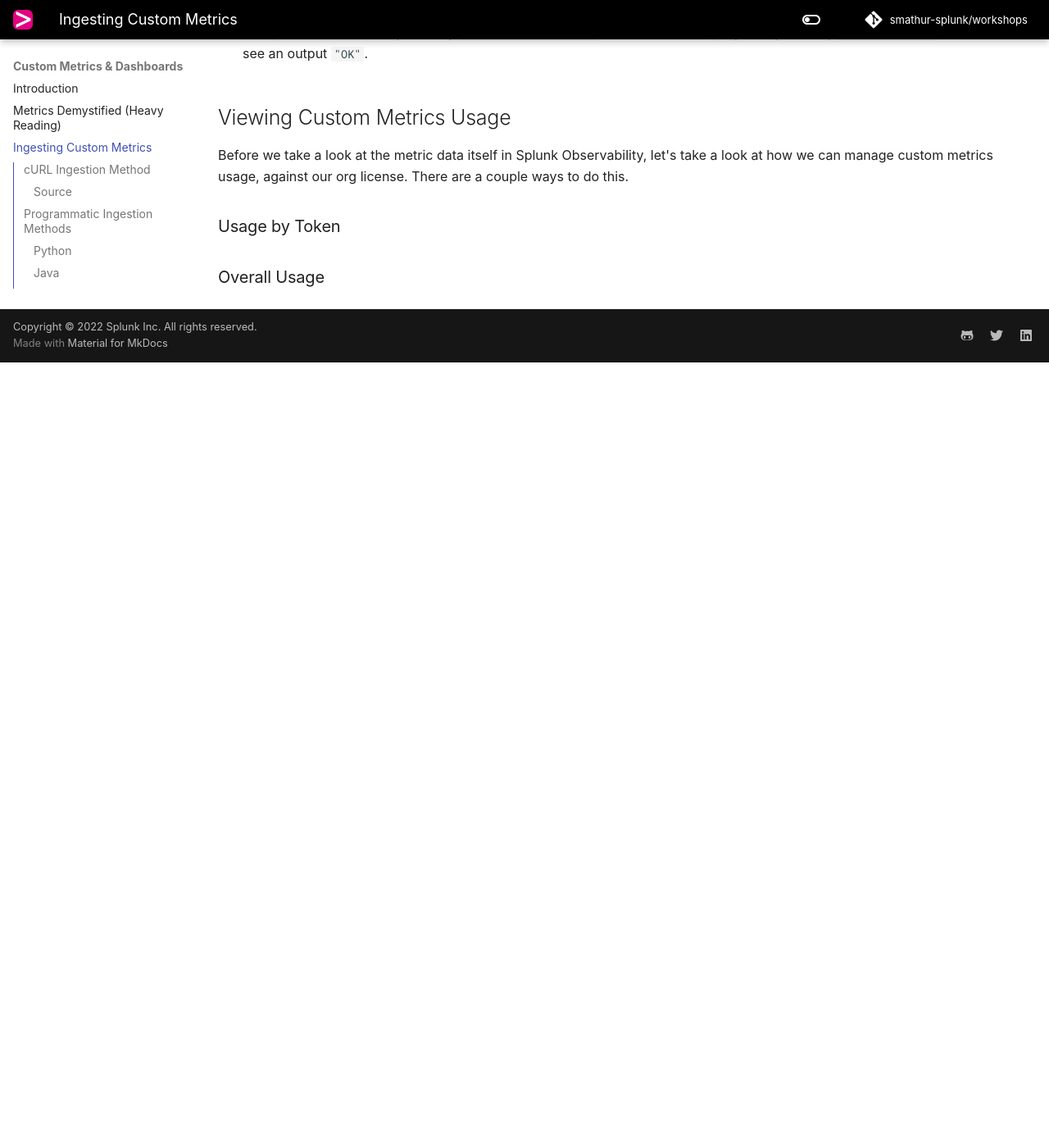
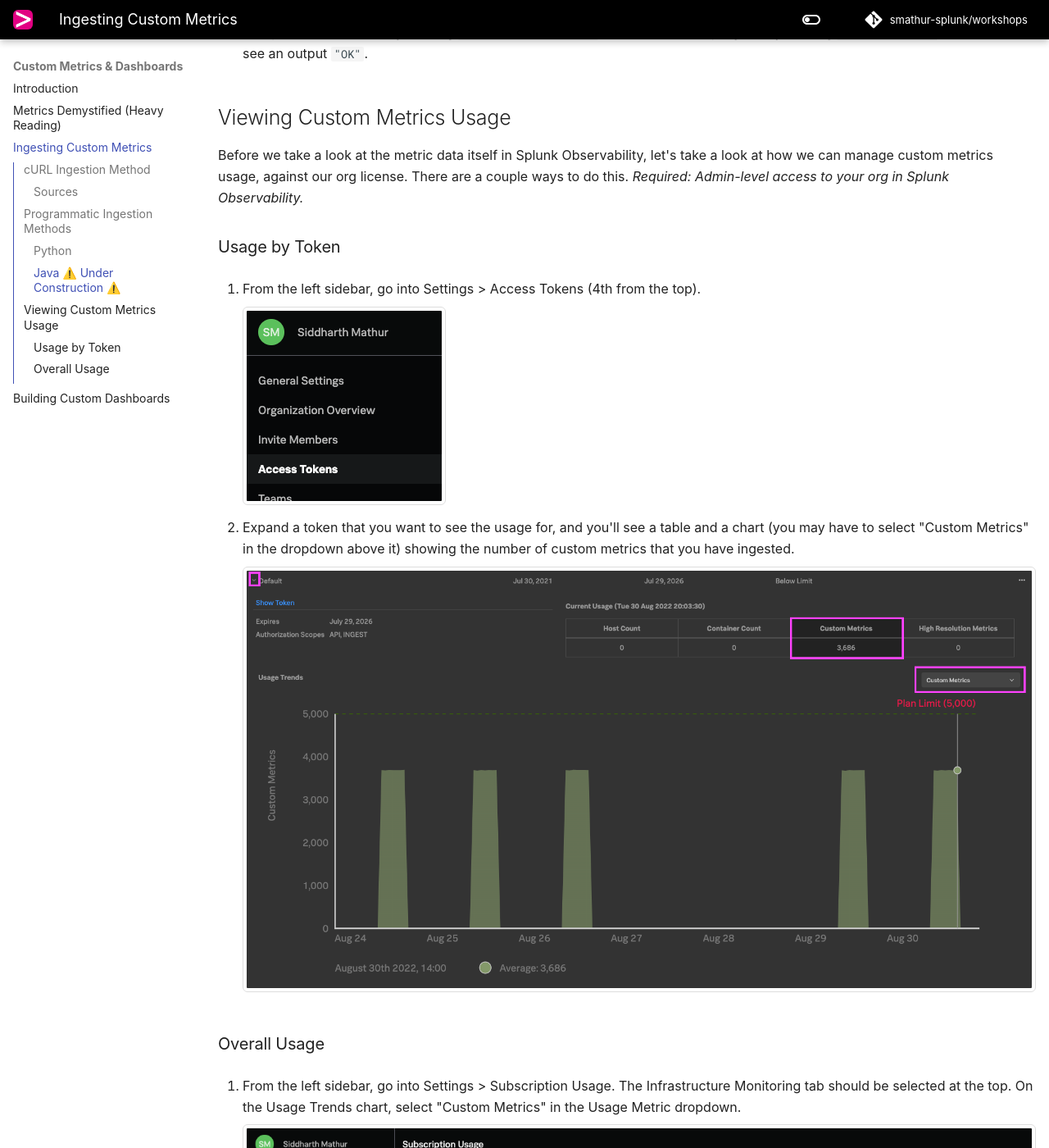
Before and after one commit to smathur-splunk/workshops, an MkDocs documentation site: the page built from docs/custom_metr.md, in a window 1280 px wide and 1400 px high, scrolled down 2940 px. Shown: the whole window at 82% size. Built offline with MkDocs 1.6.1 and Material for MkDocs 9.7.7, drawn with Linux system fonts in a browser that asks for light colours; some web fonts are replaced; comment, search, counter and statistics services are not loaded; the version menu is left out; before the commit the page ends 3382 px from its top, so only the background shows below that; some of the changed text lies outside the part shown.

Commit message:
Update custom metrics page

```diff
--- a/docs/custom_metr.md
+++ b/docs/custom_metr.md
@@ -31,7 +30,7 @@
 
 5. Run the command, and you should see an output `"OK"`. Congrats, you've just sent in a custom metric! Let's see how we can automate this and potentially leverage it in application code.
 
-### Source
+### Sources
 - [Sending custom datapoints](https://dev.splunk.com/observability/reference/api/ingest_data/latest#endpoint-send-metrics)
 - [Full endpoint summary of the Splunk Observability API](https://dev.splunk.com/observability/docs/apibasics/api_list)
 
@@ -105,7 +104,7 @@
 
 7. Finally, run the Python script, and you should see an output `<Response [200]> OK`. And that's it! You've got a custom metric automatically being generated by this script. Let's see how we can do this in Java.
 
-### Java
+### Java ⚠️ Under Construction ⚠️
 1. Download [this Java code](https://gist.github.com/smathur-splunk/2f9681884bde5ccb2ca6b30120e65956#file-randomgen-java) that generates custom data at a specified time interval. We will modify this code to send custom metrics to Splunk Observability.
 
 2. For the sake of avoiding redundancy from the previous section, most of the Java code has already been written for you. Simply replace the realm and access token values, and you're good to go.
@@ -114,8 +113,22 @@
 
 ## Viewing Custom Metrics Usage
 
-Before we take a look at the metric data itself in Splunk Observability, let's take a look at how we can manage custom metrics usage, against our org license. There are a couple ways to do this.
+Before we take a look at the metric data itself in Splunk Observability, let's take a look at how we can manage custom metrics usage, against our org license. There are a couple ways to do this. *Required: Admin-level access to your org in Splunk Observability.*
 
 ### Usage by Token
+1. From the left sidebar, go into Settings > Access Tokens (4th from the top).
+
+	![Access tokens in Splunk Observability](images/custom_access.png)
+
+2. Expand a token that you want to see the usage for, and you'll see a table and a chart (you may have to select "Custom Metrics" in the dropdown above it) showing the number of custom metrics that you have ingested.
+
+	![Usage by token](images/custom_token.png)
 
 ### Overall Usage
+1. From the left sidebar, go into Settings > Subscription Usage. The Infrastructure Monitoring tab should be selected at the top. On the Usage Trends chart, select "Custom Metrics" in the Usage Metric dropdown.
+
+	![Subscription Usage](images/custom_usage.png)
+
+2. This is where you can also see the list of custom metrics that you have ingested. On the same page, click Usage Reports > select the Usage Breakdown tab at the top > Download Custom Metric Report.
+
+	![Download Custom Metric Report](images/custom_report.png)
```
Also changed, not shown: other parts of docs/custom_metr.md (+0 -1 lines), docs/lambda_tags.md (+4 -4 lines), docs/images/custom_access.png (added), docs/images/custom_report.png (added), docs/images/custom_token.png (added), docs/images/custom_usage.png (added), 2 other files.
